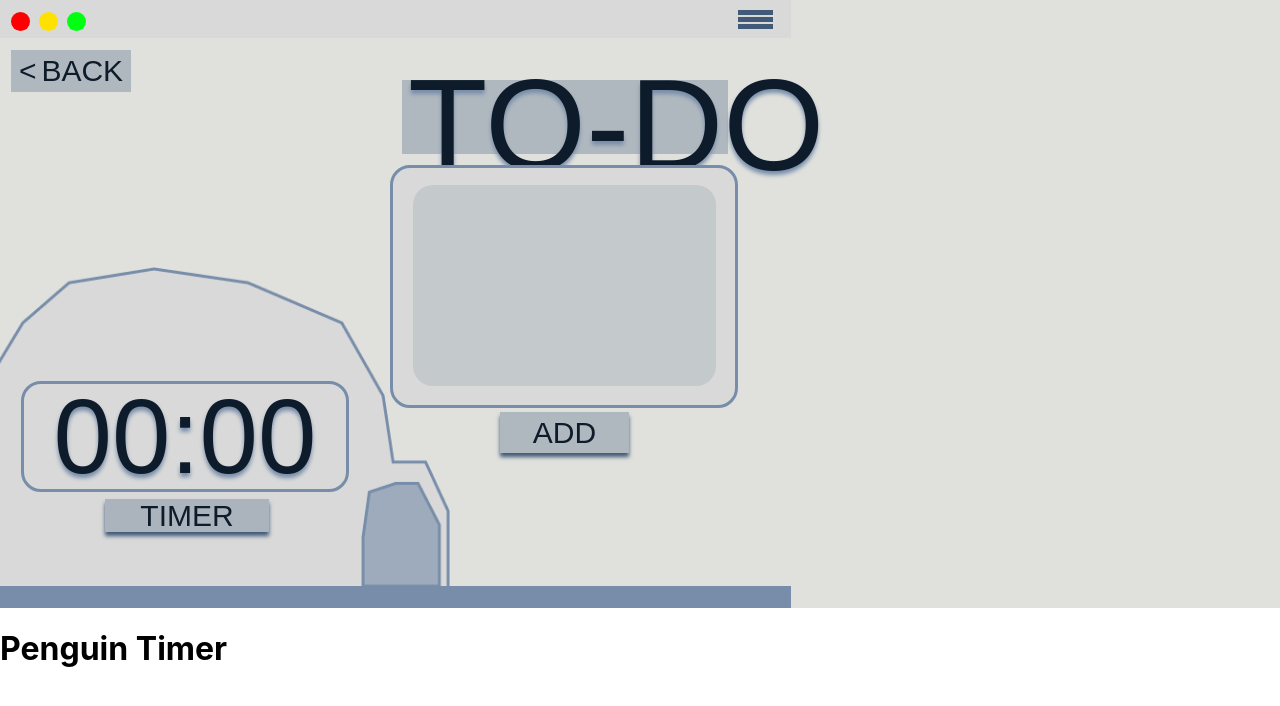
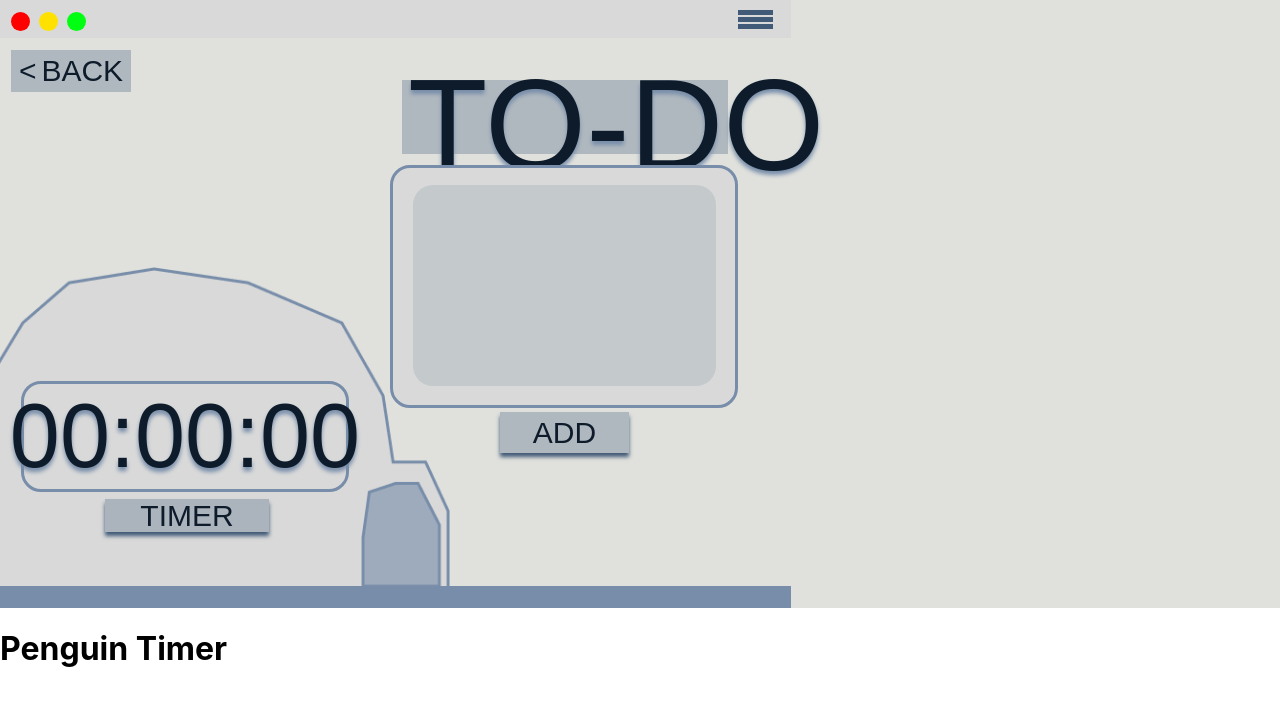
Before and after one commit to jbug16/GWC-Browser-Pet, a React (Create React App) app in the folder react-app/: page /timer in a window 1280 px wide. Shown: the top 706 px of the page. Built offline with nearby package versions, Linux system fonts and the light colour scheme; a web font is replaced by a local one.

Commit message:
Update Timer Display and Buttons on Home Page

```diff
--- a/react-app/src/pages/HomePage.jsx
+++ b/react-app/src/pages/HomePage.jsx
@@ -54,7 +54,7 @@ function HomePage() {
             <div className="title-text">Penguin Browser Pet!</div>
             <div className="date-text">Date: {date}</div>
 
-            <button className="btn btn-timer" onClick={() => alert('Going to Timer Page')}>
+            <button className="btn btn-time" onClick={() => alert('Going to Timer Page')}>
                 Timer
             </button>
 
--- a/react-app/src/pages/ToDoList.jsx
+++ b/react-app/src/pages/ToDoList.jsx
@@ -17,31 +17,56 @@ function TodoList() {
     ];
 
     const [showAddPopup, setShowAddPopup] = useState(false);
-    const [seconds, setSeconds] = useState(0);
+    const [seconds, setSeconds] = useState(()=> {
+        const saved = localStorage.getItem("timeLeft");
+        if(saved) {
+            return parseInt(saved, 10);
+        } else {
+            return 0;
+        }
+    });
+
+    const [isRunning, setIsRunning] = useState(false);
     const [tasks, setTasks] = useState([]);
 
-    useEffect(() => {
-        let startTime = localStorage.getItem ("timerStart");
-        if(!startTime) {
-            startTime = Date.now();
-            localStorage.setItem("timerStart", startTime);
-        } else {
-            startTime = parseInt(startTime, 10);
+  useEffect(() => {
+        let interval;
+
+        if (isRunning) {
+            interval = setInterval(() => {
+                setSeconds(prevSeconds => {
+                    let newTime = prevSeconds - 1;
+
+                    if (newTime <= 0) {
+                        clearInterval(interval);
+                        newTime = 0;
+                        setIsRunning(false);
+                        alert("Time’s up!");
+                    }
+
+                    localStorage.setItem("timeLeft", newTime);
+                    return newTime;
+                });
+            }, 1000);
         }
 
-        const interval = setInterval(() => {
-            const now = Date.now();
-            const elapsed = Math.floor ((now - startTime) / 1000);
-            setSeconds(elapsed);
-        }, 1000);
-
-        return () => clearInterval(interval);
-    }, []);
+        return () => {
+            if (interval) {
+               clearInterval(interval);
+            }
+        };
+    }, [isRunning]);
 
     const formatTime = (secs) => {
-        const h = String(Math.floor(secs / 3600)).padStart(2, "0");
-        const m = String(Math.floor((secs % 3600) / 60)).padStart(2, "0");
-        return `${h}:${m}`;
+        let h = Math.floor(secs / 3600);
+        let m = Math.floor((secs % 3600) / 60);
+        let s = secs % 60;
+
+        if (h < 10) h = "0" + h;
+        if (m < 10) m = "0" + m;
+        if (s < 10) s = "0" + s;
+
+        return `${h}:${m}:${s}`;
     };
 
     const addTask = (taskText) => {
--- a/react-app/src/styles/HomePage.css
+++ b/react-app/src/styles/HomePage.css
@@ -102,7 +102,7 @@
     background-color: rgba(65, 90, 119, 0.3);
 }
 
-.btn-timer {
+.btn-time {
     top: 369px;
     left: 39px;
     width: 236px;
--- a/react-app/src/styles/ToDoList.css
+++ b/react-app/src/styles/ToDoList.css
@@ -194,7 +194,7 @@
 }
 
 .timer-display {
-    font-size: 105px;
+    font-size: 90px;
     color: #0D1B2A;
     text-shadow: 0px 4px 4px #778da9;
 }
```
